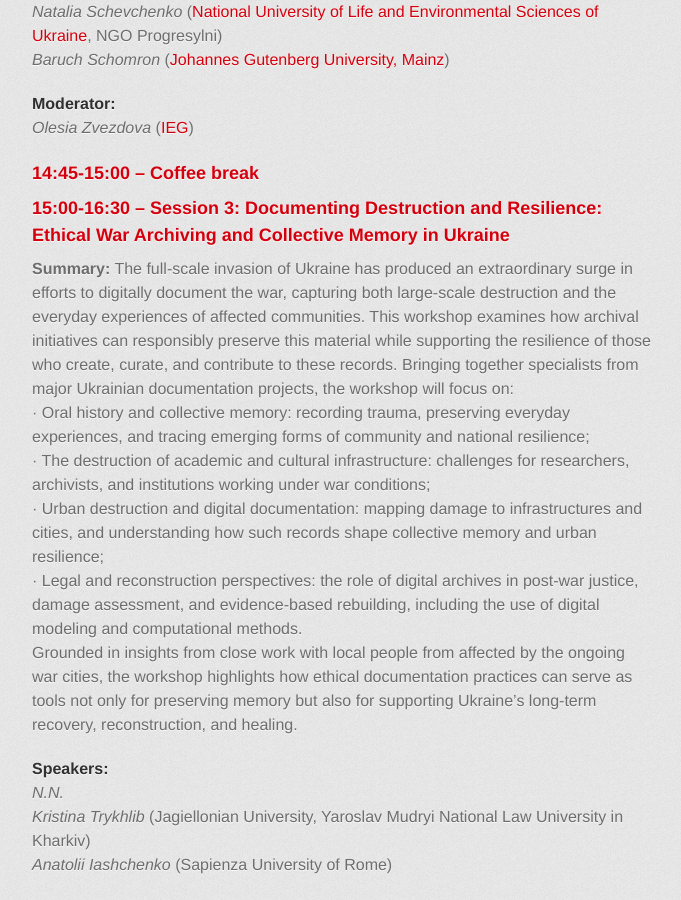
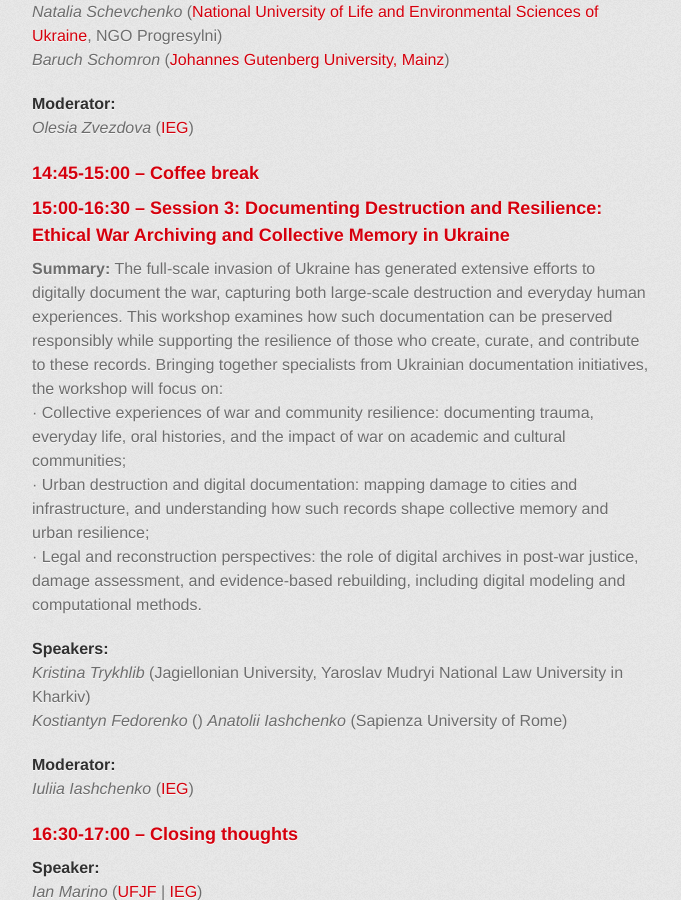
Before and after one commit to ieg-dhr/LivArch-Workshop_II, a Jekyll site: the page built from index.md, in a window 1280 px wide and 900 px high, scrolled down 2014 px. Shown: the whole window, without its empty margins (298-979 px from the left). Built offline with Jekyll 4.4.1, drawn with Linux system fonts in a browser that asks for light colours; some web fonts are replaced.

Commit message:
Update index.md

```diff
--- a/index.md
+++ b/index.md
@@ -53,16 +53,15 @@ Counting with specialists and representatives from leading Ukrainian archival in
 ### 14:45-15:00 – Coffee break
 
 ### 15:00-16:30 – Session 3: Documenting Destruction and Resilience: Ethical War Archiving and Collective Memory in Ukraine
-**Summary:** The full-scale invasion of Ukraine has produced an extraordinary surge in efforts to digitally document the war, capturing both large-scale destruction and the everyday experiences of affected communities. This workshop examines how archival initiatives can responsibly preserve this material while supporting the resilience of those who create, curate, and contribute to these records.
-Bringing together specialists from major Ukrainian documentation projects, the workshop will focus on:
-  ·	Oral history and collective memory: recording trauma, preserving everyday experiences, and tracing emerging forms of community and national resilience;
-  ·	The destruction of academic and cultural infrastructure: challenges for researchers, archivists, and institutions working under war conditions;
-  ·	Urban destruction and digital documentation: mapping damage to infrastructures and cities, and understanding how such records shape collective memory and urban resilience;
-  ·	Legal and reconstruction perspectives: the role of digital archives in post-war justice, damage assessment, and evidence-based rebuilding, including the use of digital modeling and computational methods.
-Grounded in insights from close work with local people from affected by the ongoing war cities, the workshop highlights how ethical documentation practices can serve as tools not only for preserving memory but also for supporting Ukraine’s long-term recovery, reconstruction, and healing.
+**Summary:** The full-scale invasion of Ukraine has generated extensive efforts to digitally document the war, capturing both large-scale destruction and everyday human experiences. This workshop examines how such documentation can be preserved responsibly while supporting the resilience of those who create, curate, and contribute to these records.
+Bringing together specialists from Ukrainian documentation initiatives, the workshop will focus on:
+· Collective experiences of war and community resilience: documenting trauma, everyday life, oral histories, and the impact of war on academic and cultural communities;
+· Urban destruction and digital documentation: mapping damage to cities and infrastructure, and understanding how such records shape collective memory and urban resilience;
+· Legal and reconstruction perspectives: the role of digital archives in post-war justice, damage assessment, and evidence-based rebuilding, including digital modeling and computational methods.
+
 #### Speakers:
-*N.N.*
 *Kristina Trykhlib* (Jagiellonian University, Yaroslav Mudryi National Law University in Kharkiv)
+*Kostiantyn Fedorenko* ()
 *Anatolii Iashchenko* (Sapienza University of Rome)
 
 #### Moderator:
```
